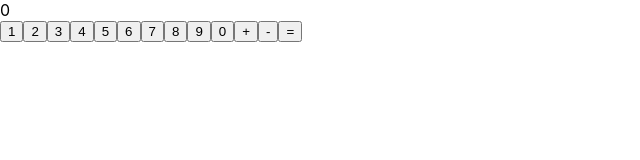
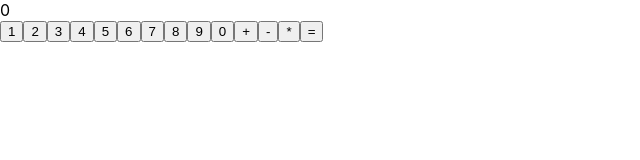
Before and after one commit to AvdhootHc/Incubyte-test-project, a React (Create React App) app: page / in a window 1280 px wide. Shown: the top 160 px of the page, without its empty margins (0-640 px from the left). Built offline with nearby package versions, Linux system fonts and the light colour scheme.

Commit message:
testCase6 for performs multiplication correctly

```diff
--- a/src/componants/Calculator.tsx
+++ b/src/componants/Calculator.tsx
@@ -12,6 +12,8 @@ const Calculator: React.FC = () => {
           setInput((parseFloat(prevInput) + parseFloat(input)).toString());
         } else if (operator === "-") {
           setInput((parseFloat(prevInput) - parseFloat(input)).toString());
+        } else if (operator === "*") {
+          setInput((parseFloat(prevInput) * parseFloat(input)).toString());
         }
       }
     } else if (
@@ -74,6 +76,9 @@ const Calculator: React.FC = () => {
         <button onClick={() => handleClick("-")} data-testid="button-minus">
           -
         </button>
+        <button onClick={() => handleClick("*")} data-testid="button-multiply">
+          *
+        </button>
         <button onClick={() => handleClick("=")} data-testid="button-equal">
           =
         </button>
```
